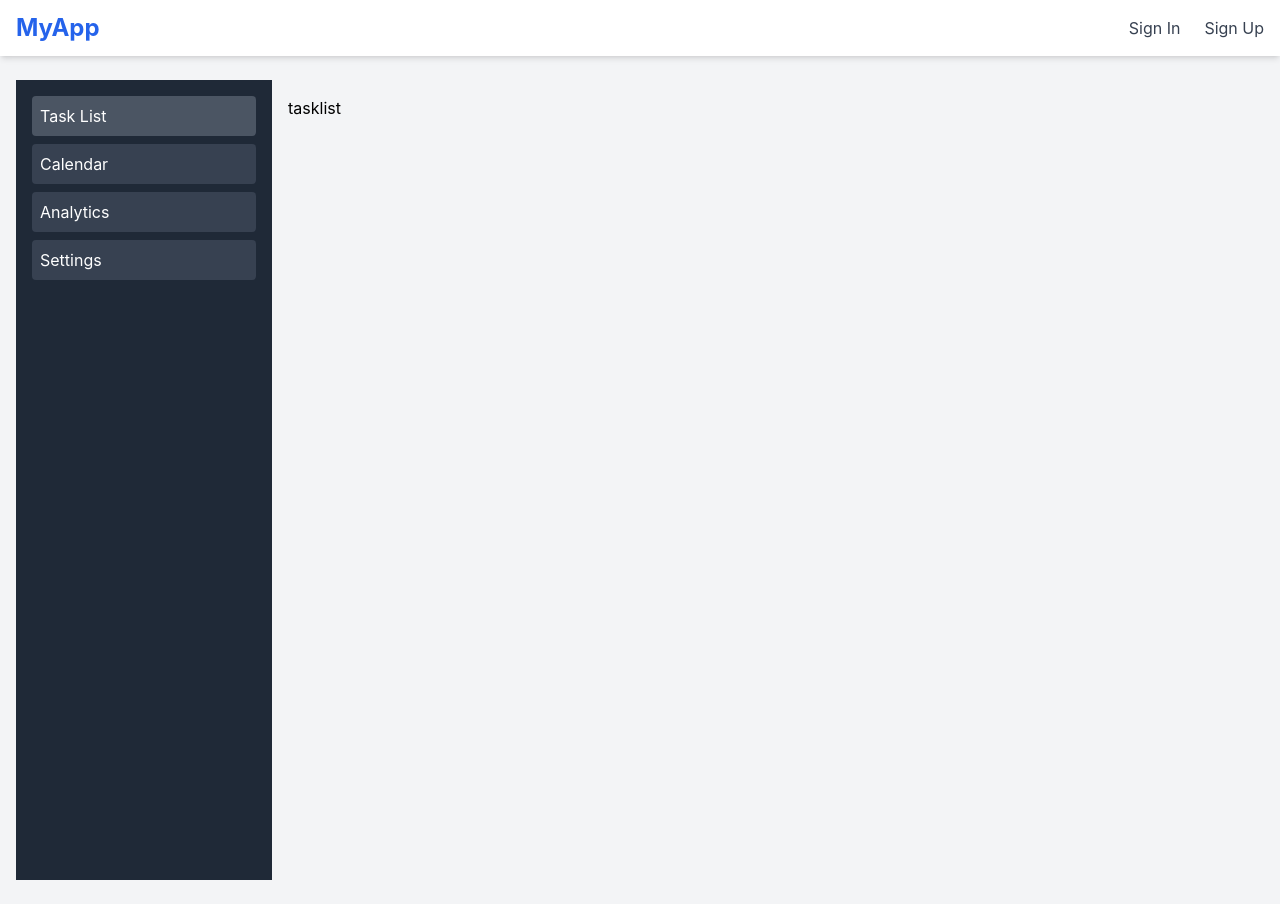
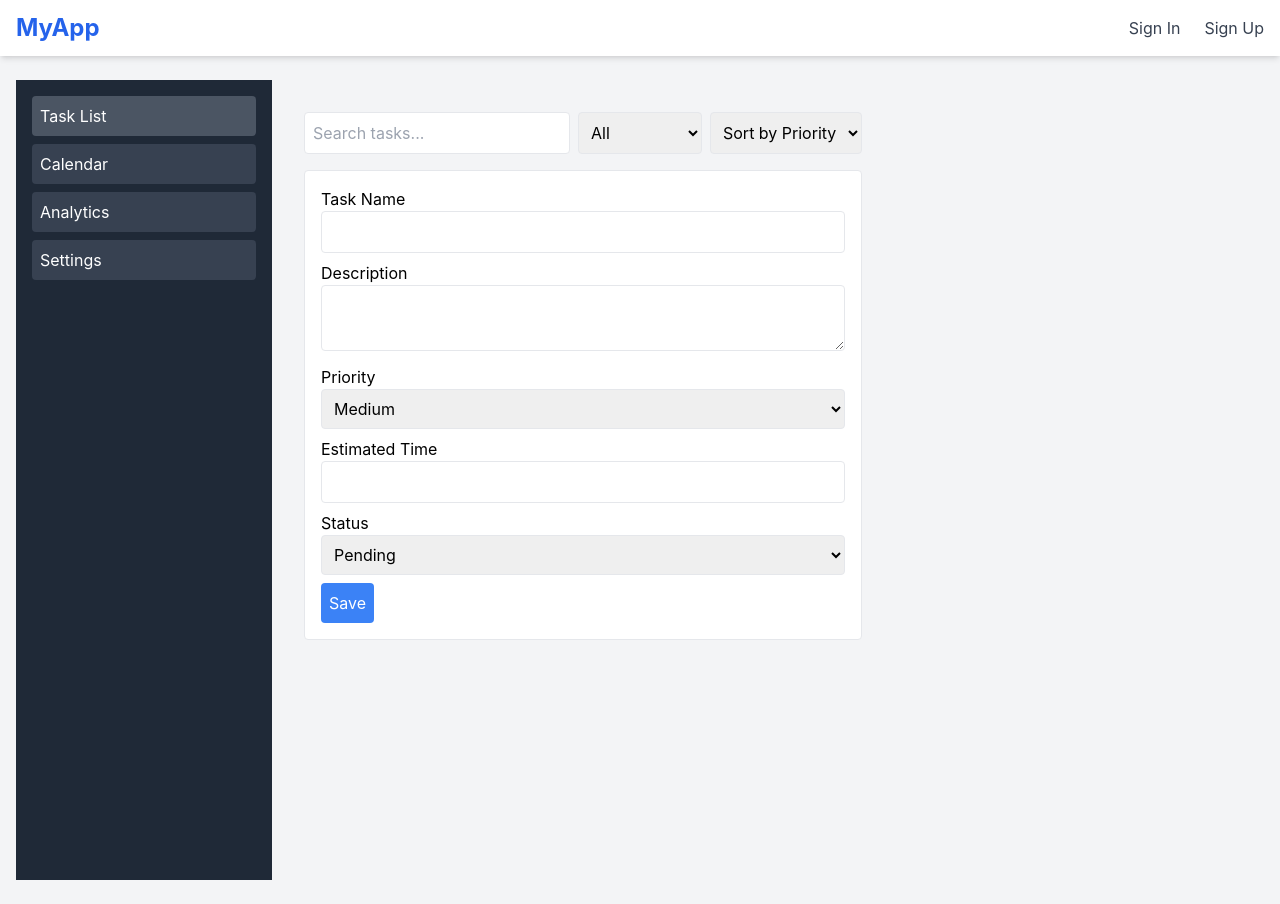
Before and after one commit to Namiscrea7or/AI-Power-Studying, a React (Create React App) app: page /main in a window 1280 px wide. Built offline with nearby package versions, Linux system fonts and the light colour scheme.

Commit message:
feat: add crud for task

```diff
--- /dev/null
+++ b/src/components/TaskForm.tsx
@@ -0,0 +1,99 @@
+import React, { useState } from "react";
+
+interface TaskFormProps {
+  task?: {
+    id?: number;
+    name: string;
+    description: string;
+    priority: string;
+    estimatedTime: string;
+    status: string;
+  };
+  onSave: (task: any) => void;
+  onCancel?: () => void;
+}
+
+const TaskForm: React.FC<TaskFormProps> = ({ task, onSave, onCancel }) => {
+  const [name, setName] = useState(task?.name || "");
+  const [description, setDescription] = useState(task?.description || "");
+  const [priority, setPriority] = useState(task?.priority || "Medium");
+  const [estimatedTime, setEstimatedTime] = useState(task?.estimatedTime || "");
+  const [status, setStatus] = useState(task?.status || "Pending");
+
+  const handleSubmit = (e: React.FormEvent) => {
+    e.preventDefault();
+    onSave({ id: task?.id, name, description, priority, estimatedTime, status });
+  };
+
+  return (
+    <form onSubmit={handleSubmit} className="bg-white p-4 border rounded">
+      <div className="mb-2">
+        <label className="block">Task Name</label>
+        <input
+          type="text"
+          value={name}
+          onChange={(e) => setName(e.target.value)}
+          className="border p-2 w-full rounded"
+          required
+        />
+      </div>
+      <div className="mb-2">
+        <label className="block">Description</label>
+        <textarea
+          value={description}
+          onChange={(e) => setDescription(e.target.value)}
+          className="border p-2 w-full rounded"
+        />
+      </div>
+      <div className="mb-2">
+        <label className="block">Priority</label>
+        <select
+          value={priority}
+          onChange={(e) => setPriority(e.target.value)}
+          className="border p-2 w-full rounded"
+        >
+          <option value="High">High</option>
+          <option value="Medium">Medium</option>
+          <option value="Low">Low</option>
+        </select>
+      </div>
+      <div className="mb-2">
+        <label className="block">Estimated Time</label>
+        <input
+          type="text"
+          value={estimatedTime}
+          onChange={(e) => setEstimatedTime(e.target.value)}
+          className="border p-2 w-full rounded"
+        />
+      </div>
+      <div className="mb-2">
+        <label className="block">Status</label>
+        <select
+          value={status}
+          onChange={(e) => setStatus(e.target.value)}
+          className="border p-2 w-full rounded"
+        >
+          <option value="Pending">Pending</option>
+          <option value="In Progress">In Progress</option>
+          <option value="Completed">Completed</option>
+        </select>
+      </div>
+      <div className="flex gap-2">
+        <button type="submit" className="bg-blue-500 text-white p-2 rounded">
+          Save
+        </button>
+        {onCancel && (
+          <button
+            type="button"
+            className="bg-gray-500 text-white p-2 rounded"
+            onClick={onCancel}
+          >
+            Cancel
+          </button>
+        )}
+      </div>
+    </form>
+  );
+};
+
+export default TaskForm;
--- /dev/null
+++ b/src/components/TaskItem.tsx
@@ -0,0 +1,42 @@
+import React from "react";
+
+interface TaskItemProps {
+  task: {
+    id: number;
+    name: string;
+    description: string;
+    priority: string;
+    estimatedTime: string;
+    status: string;
+  };
+  onEdit: () => void;
+  onDelete: (id: number) => void;
+}
+
+const TaskItem: React.FC<TaskItemProps> = ({ task, onEdit, onDelete }) => {
+  return (
+    <li className="flex justify-between items-center bg-white p-4 border rounded mb-2">
+      <div>
+        <h3 className="font-bold">{task.name}</h3>
+        <p>{task.description}</p>
+        <p>
+          Priority: {task.priority}, Status: {task.status}
+        </p>
+        <p>Estimated Time: {task.estimatedTime}</p>
+      </div>
+      <div className="flex gap-2">
+        <button className="bg-yellow-500 text-white p-2 rounded" onClick={onEdit}>
+          Edit
+        </button>
+        <button
+          className="bg-red-500 text-white p-2 rounded"
+          onClick={() => onDelete(task.id)}
+        >
+          Delete
+        </button>
+      </div>
+    </li>
+  );
+};
+
+export default TaskItem;
--- a/src/components/TaskList.tsx
+++ b/src/components/TaskList.tsx
@@ -1,9 +1,83 @@
-import React from "react";
+import React, { useState } from "react";
+import TaskForm from "./TaskForm.tsx";
+import TaskItem from "./TaskItem.tsx";
 
-const TaskList:React.FC = () => {
-    return (
-        <div>tasklist</div>
-    )
+interface Task {
+  id: number;
+  name: string;
+  description: string;
+  priority: "High" | "Medium" | "Low";
+  estimatedTime: string;
+  status: "Pending" | "In Progress" | "Completed";
 }
 
-export default TaskList
+const TaskList: React.FC = () => {
+  const [tasks, setTasks] = useState<Task[]>([]);
+  const [filter, setFilter] = useState<string>("all");
+  const [sort, setSort] = useState<string>("priority");
+  const [search, setSearch] = useState<string>("");
+  const [editingTask, setEditingTask] = useState<Task | null>(null);
+
+  const addTask = (task: Task) => {
+    setTasks([...tasks, { ...task, id: tasks.length + 1 }]);
+  };
+
+  const updateTask = (updatedTask: Task) => {
+    setTasks(tasks.map((task) => (task.id === updatedTask.id ? updatedTask : task)));
+    setEditingTask(null);
+  };
+
+  const deleteTask = (id: number) => {
+    setTasks(tasks.filter((task) => task.id !== id));
+  };
+
+  const filteredTasks = tasks
+    .filter((task) => (filter === "all" ? true : task.status === filter))
+    .filter((task) => task.name.toLowerCase().includes(search.toLowerCase()))
+    .sort((a, b) => (sort === "priority" ? b.priority.localeCompare(a.priority) : 0));
+
+  return (
+    <div className="p-4">
+      <div className="mb-4 flex gap-2">
+        <input
+          type="text"
+          placeholder="Search tasks..."
+          className="border p-2 rounded"
+          onChange={(e) => setSearch(e.target.value)}
+        />
+        <select className="border p-2 rounded" onChange={(e) => setFilter(e.target.value)}>
+          <option value="all">All</option>
+          <option value="Pending">Pending</option>
+          <option value="In Progress">In Progress</option>
+          <option value="Completed">Completed</option>
+        </select>
+        <select className="border p-2 rounded" onChange={(e) => setSort(e.target.value)}>
+          <option value="priority">Sort by Priority</option>
+        </select>
+      </div>
+
+      {editingTask ? (
+        <TaskForm
+          task={editingTask}
+          onSave={updateTask}
+          onCancel={() => setEditingTask(null)}
+        />
+      ) : (
+        <TaskForm onSave={addTask} />
+      )}
+
+      <ul className="mt-4">
+        {filteredTasks.map((task) => (
+          <TaskItem
+            key={task.id}
+            task={task}
+            onEdit={() => setEditingTask(task)}
+            onDelete={deleteTask}
+          />
+        ))}
+      </ul>
+    </div>
+  );
+};
+
+export default TaskList;
```
